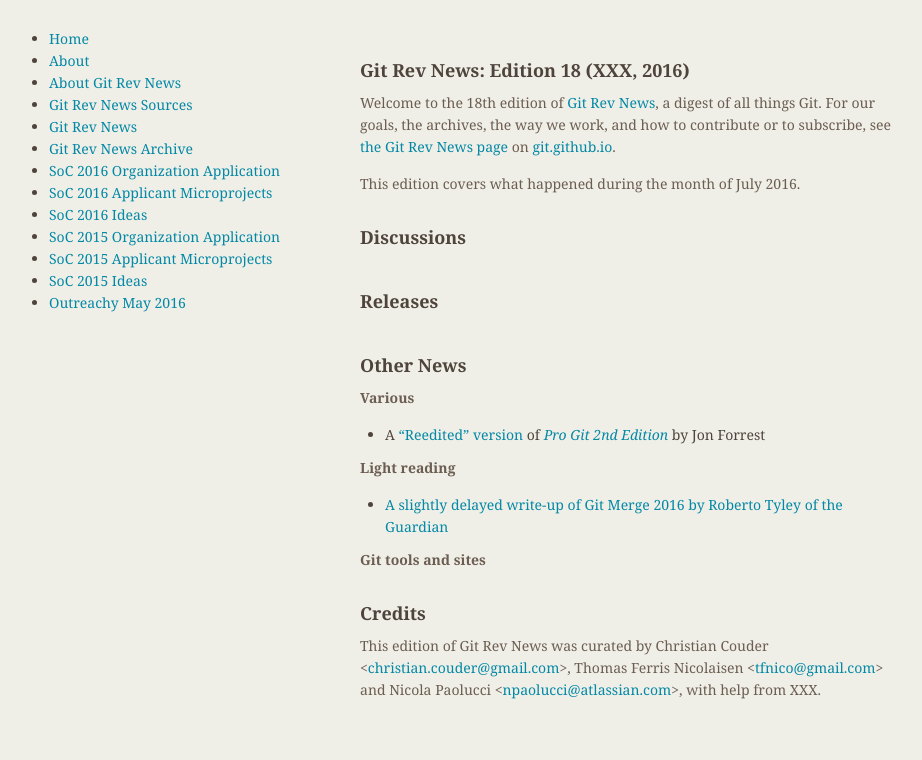
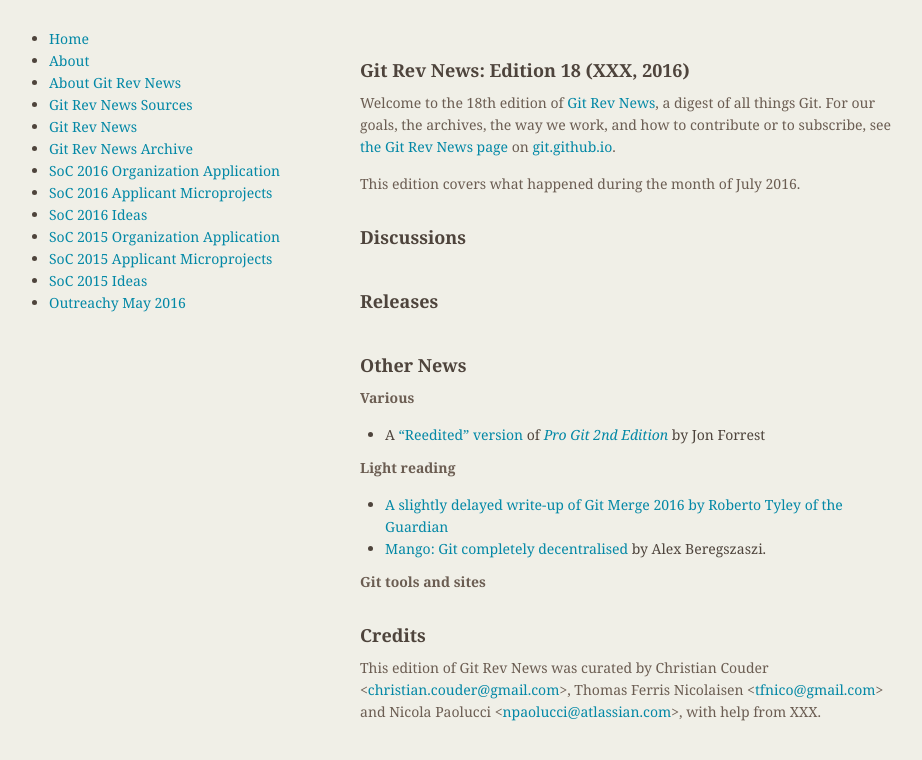
Before and after one commit to git/git.github.io, a Jekyll site: the page built from rev_news/drafts/edition-18.md, in a window 1280 px wide. Shown: the top 760 px of the page, without its empty margins (174-1096 px from the left). Built offline with Jekyll 4.4.1, drawn with Linux system fonts in a browser that asks for light colours.

Commit message:
rn-18: add link to Mango article

```diff
--- a/rev_news/drafts/edition-18.md
+++ b/rev_news/drafts/edition-18.md
@@ -41,6 +41,7 @@ __Various__
 __Light reading__
 
 * [A slightly delayed write-up of Git Merge 2016 by Roberto Tyley of the Guardian](https://www.theguardian.com/info/developer-blog/2016/jul/02/git-merge-2016)
+* [Mango: Git completely decentralised](https://medium.com/@alexberegszaszi/mango-git-completely-decentralised-7aef8bcbcfe6)  by Alex Beregszaszi.
 
 __Git tools and sites__
 
```
